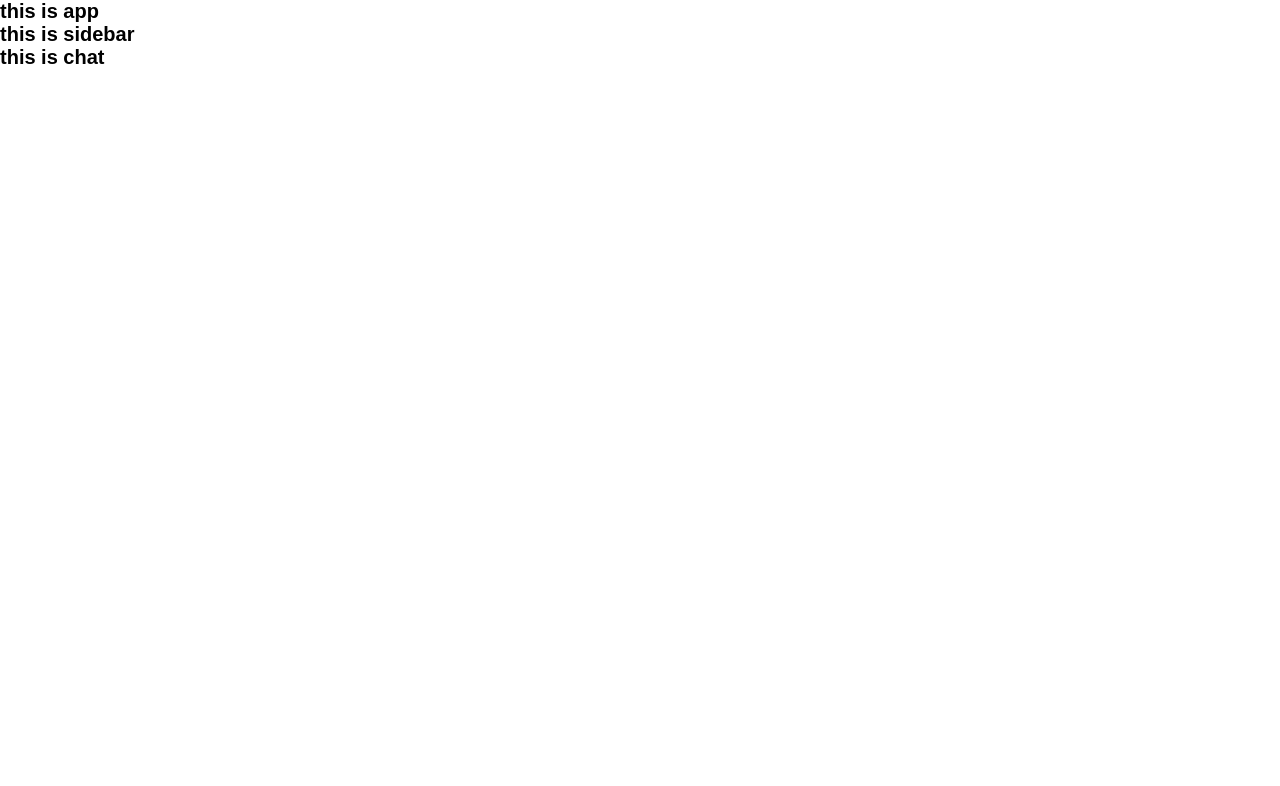
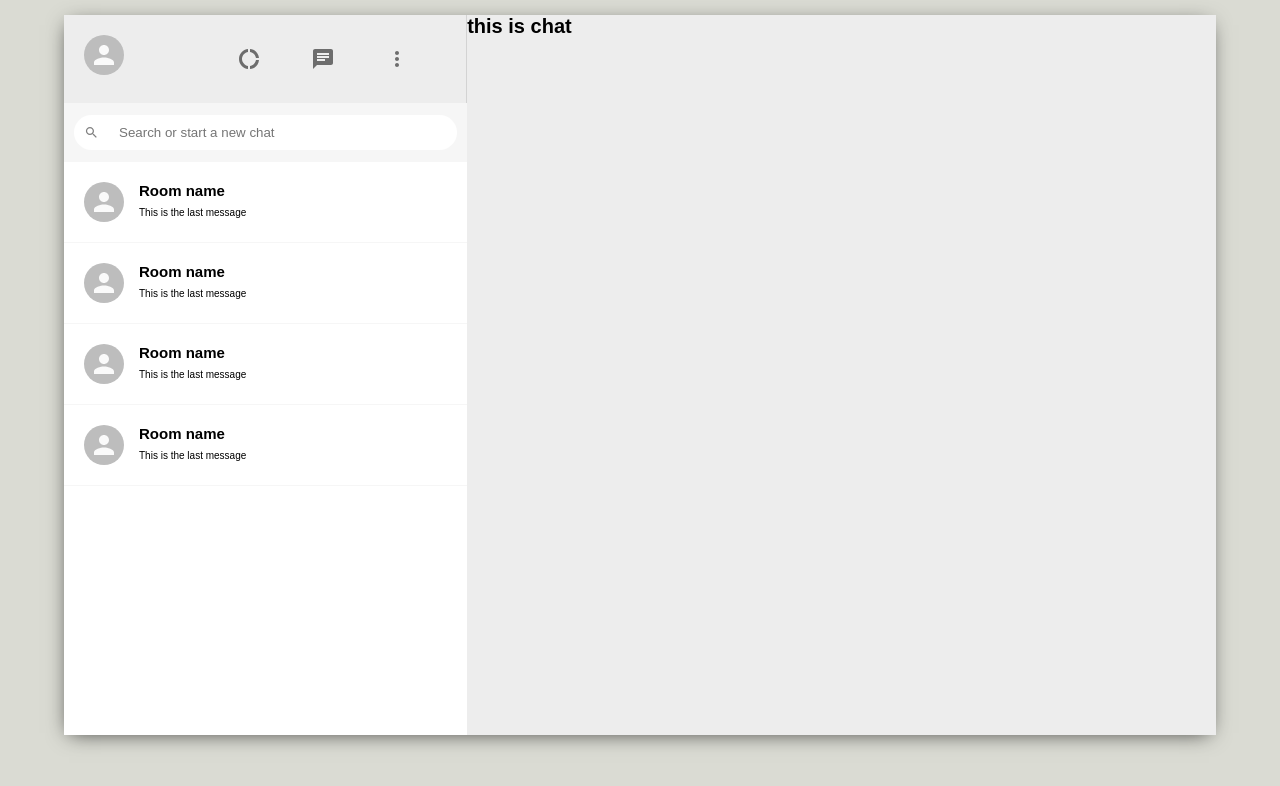
Before and after one commit to SamanwoySaha/whatsapp-client, a React (Create React App) app: page / in a window 1280 px wide. Shown: the top 786 px of the page. Built offline with nearby package versions, Linux system fonts and the light colour scheme.

Commit message:
added sidebar

```diff
--- a/package.json
+++ b/package.json
@@ -3,6 +3,8 @@
   "version": "0.1.0",
   "private": true,
   "dependencies": {
+    "@material-ui/core": "^4.11.1",
+    "@material-ui/icons": "^4.9.1",
     "@testing-library/jest-dom": "^5.11.6",
     "@testing-library/react": "^11.2.2",
     "@testing-library/user-event": "^12.2.2",
--- a/public/index.html
+++ b/public/index.html
@@ -24,7 +24,7 @@
       work correctly both with client-side routing and a non-root public URL.
       Learn how to configure a non-root public URL by running `npm run build`.
     -->
-    <title>React App</title>
+    <title>Whatsapp</title>
   </head>
   <body>
     <noscript>You need to enable JavaScript to run this app.</noscript>
--- a/src/App.scss
+++ b/src/App.scss
@@ -0,0 +1,15 @@
+.app {
+    display: grid;
+    place-items: center;
+    height: 100vh;
+    background: #dadbd3;
+
+    .app-body {
+        display: flex;
+        background-color: #ededed;
+        margin-top: -5rem;
+        height: 90vh;
+        width: 90vw;
+        box-shadow: -.1rem .4rem 2rem -.6rem rgba(0, 0, 0, 0.75);
+    }
+}
--- a/src/App.tsx
+++ b/src/App.tsx
@@ -5,10 +5,11 @@ import Sidebar from './components/Sidebar/Sidebar';
 
 const App: React.FC = () => {
   return (
-    <div className="App">
-      <h1>this is app</h1>
-      <Sidebar></Sidebar>
-      <Chat></Chat>
+    <div className="app">
+      <div className="app-body">
+        <Sidebar></Sidebar>
+        <Chat></Chat>
+      </div>
     </div>
   );
 }
--- a/src/components/Chat/Chat.scss
+++ b/src/components/Chat/Chat.scss
@@ -0,0 +1,5 @@
+.chat {
+    display: flex;
+    flex-direction: column;
+    flex: 0.65;
+}
--- a/src/components/Chat/Chat.tsx
+++ b/src/components/Chat/Chat.tsx
@@ -3,7 +3,7 @@ import './Chat.scss';
 
 const Chat = () => {
     return (
-        <div>
+        <div className="chat">
             <h1>this is chat</h1>
         </div>
     );
--- a/src/components/Sidebar/Sidebar.scss
+++ b/src/components/Sidebar/Sidebar.scss
@@ -0,0 +1,57 @@
+.sidebar {
+    display: flex;
+    flex-direction: column;
+    flex: 0.35;
+
+    .sidebar-header {
+        display: flex;
+        justify-content: space-between;
+        padding: 2rem;
+        border-right: .1rem solid lightgray;
+
+        .siderbar-header-right{
+            display: flex;
+            align-items: center;
+            justify-content: space-between;
+            min-width: 10vw;
+        }
+    }
+    .sidebar-search {
+        display: flex;
+        align-items: center;
+        background-color: #f6f6f6;
+        height: 3.9rem;
+        padding: 1rem;
+
+        .sidebar-search-container {
+            display: flex;
+            align-items: center;
+            background-color: white;
+            width: 100%;
+            height: 3.5rem;
+            border-radius: 2rem;
+
+            input {
+                border: none;
+                outline-width: 0;
+                margin-left: 1rem;
+            }
+
+            .MuiSvgIcon-root {
+                color: gray !important;
+                padding: 1rem !important;
+            }
+        }
+    }
+
+    .sidebar-chats {
+        flex: 1;
+        background-color: #fff;
+        overflow: scroll;
+    }
+}
+
+#root > div > div > div.sidebar > div.sidebar-header > div.sidebar-header-right > button > span.MuiIconButton-label > svg{
+    margin-right: 2vw !important;
+    font-size: 2.4rem !important;
+}
--- a/src/components/Sidebar/Sidebar.tsx
+++ b/src/components/Sidebar/Sidebar.tsx
@@ -1,10 +1,41 @@
 import React from 'react';
 import './Sidebar.scss';
+import ChatIcon from '@material-ui/icons/Chat';
+import { Avatar, IconButton } from '@material-ui/core';
+import DonutLargeIcon from '@material-ui/icons/DonutLarge';
+import MoreVert from '@material-ui/icons/MoreVert';
+import SearchOutlinedIcon from '@material-ui/icons/SearchOutlined';
+import SidebarChat from '../SidebarChat/SidebarChat';
 
 const Sidebar = () => {
     return (
-        <div>
-            <h1>this is sidebar</h1>
+        <div className='sidebar'>
+            <div className="sidebar-header">
+                <Avatar />
+                <div className="sidebar-header-right">
+                    <IconButton>
+                        <DonutLargeIcon />
+                    </IconButton>
+                    <IconButton>
+                        <ChatIcon />
+                    </IconButton>
+                    <IconButton>
+                        <MoreVert />
+                    </IconButton>
+                </div>
+            </div>
+            <div className="sidebar-search">
+                <div className="sidebar-search-container">
+                    <SearchOutlinedIcon />
+                    <input type="text" placeholder="Search or start a new chat"/>
+                </div>
+            </div>
+            <div className="sidebar-chats">
+                <SidebarChat />
+                <SidebarChat />
+                <SidebarChat />
+                <SidebarChat />
+            </div>
         </div>
     );
 };
--- /dev/null
+++ b/src/components/SidebarChat/SidebarChat.scss
@@ -0,0 +1,19 @@
+.sidebarChat {
+    display: flex;
+    padding: 2rem;
+    cursor: pointer;
+    border-bottom: 1px solid #f6f6f6;
+
+    &:hover {
+        background-color: #ebebeb;
+    }
+
+    .sidebarChat-info {
+        margin-left: 1.5rem;
+    }
+
+    .sidebarChat-info > h2{
+        font-size: 1.5rem;
+        margin-bottom: .8rem;
+    }
+}
--- /dev/null
+++ b/src/components/SidebarChat/SidebarChat.tsx
@@ -0,0 +1,17 @@
+import { Avatar } from '@material-ui/core';
+import React from 'react';
+import './SidebarChat.scss';
+
+const SidebarChat = () => {
+    return (
+        <div className="sidebarChat">
+            <Avatar />
+            <div className="sidebarChat-info">
+                <h2>Room name</h2>
+                <p>This is the last message</p>
+            </div>
+        </div>
+    );
+};
+
+export default SidebarChat;
```
Also changed, not shown: src/index.css (line endings or trailing spaces), 2 other files (tests, documents, lock files or other folders).
